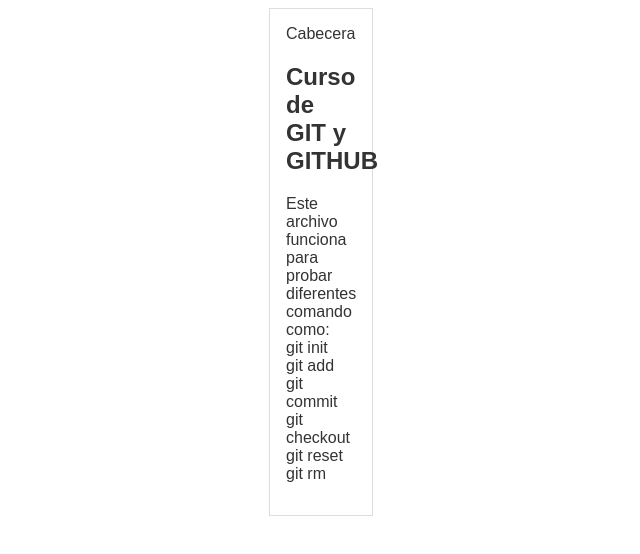
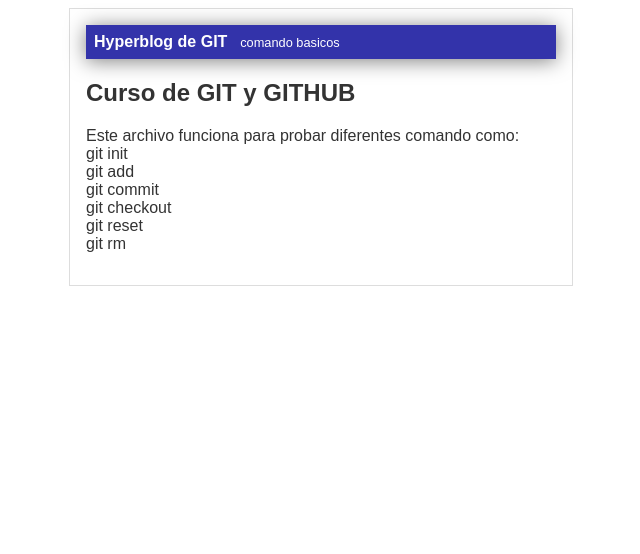
Before and after one commit to yoncharli/hyperblog, a plain HTML site: page index.html in a window 1280 px wide. Shown: the whole page, without its empty margins (319-959 px from the left). Drawn offline with Linux system fonts and the light colour scheme; files that its build step writes are made by us from their sources.

Commit message:
primer version de la cabecera

```diff
--- a/index.html
+++ b/index.html
@@ -1,12 +1,12 @@
 <html>
     <head>
         <title>Articulo</title>
-        <link rel="stylesheet" href="style/style.css">
+        <link rel="stylesheet" href="styles/style.css">
     </head>
     <body>
         <div id="container">
             <div id="cabecera">
-                Cabecera
+                Hyperblog de GIT<span id="tagline">comando basicos</span>
             </div>
             <div id="post">
                 <h2>Curso de GIT y GITHUB</h2>
--- a/styles/style.css
+++ b/styles/style.css
@@ -4,8 +4,23 @@ body{
     font-family: Arial, Helvetica, sans-serif;
 }
 
+#cabecera {
+    background: #33a;
+    box-shadow: 0px 2px 20px 0px rgba(0, 0, 0, 0.5);
+    color: white;
+    font-weight: bold;
+    margin: 0;
+    padding: 0.5em;
+}
+
+#cabecera #tagline {
+    padding: 0 0 0 1em;
+    font-weight: normal;
+    font-size: 0.8em;
+}
+
 #container {
-    width: 70px;
+    width: 470px;
     padding: 1em;
     text-align: left;
     border: 1px solid #ddd;
```
